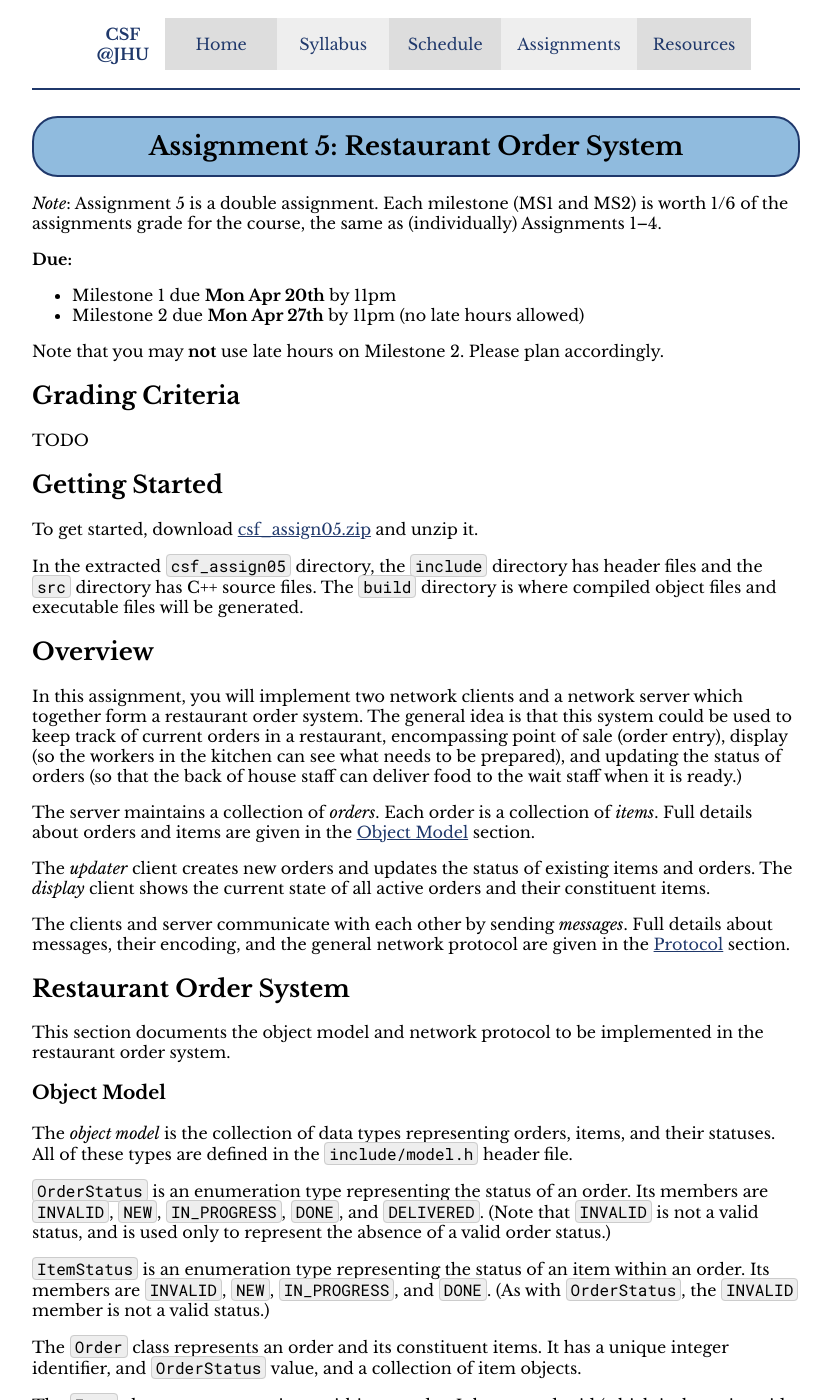
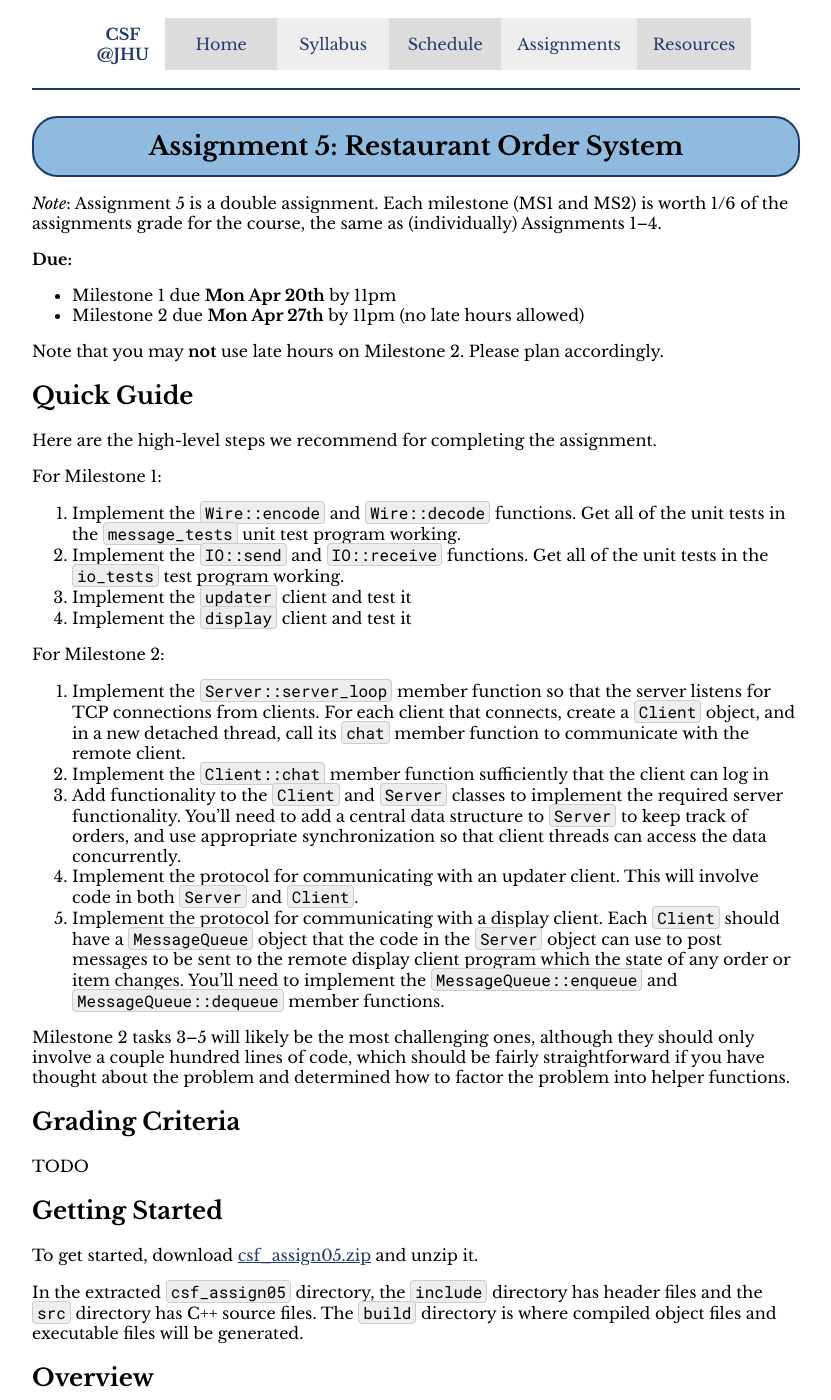
Before and after one commit to jhucsf/spring2026, a Jekyll site: the page built from assign/assign05.md, in a window 1280 px wide and 1400 px high. Shown: the whole window, without its empty margins (224-1055 px from the left). Built offline with Jekyll 4.4.1, drawn with Linux system fonts in a browser that asks for light colours.

Commit message:
added quick guide with high-level tasks

```diff
--- a/assign/assign05.md
+++ b/assign/assign05.md
@@ -14,6 +14,50 @@ is worth 1/6 of the assignments grade for the course, the same as
 
 Note that you may **not** use late hours on Milestone 2.
 Please plan accordingly.
+
+## Quick Guide
+
+Here are the high-level steps we recommend for completing the assignment.
+
+For Milestone 1:
+
+1. Implement the `Wire::encode` and `Wire::decode` functions.
+   Get all of the unit tests in the `message_tests` unit test program
+   working.
+2. Implement the `IO::send` and `IO::receive` functions.
+   Get all of the unit tests in the `io_tests` test program
+   working.
+3. Implement the `updater` client and test it
+4. Implement the `display` client and test it
+
+For Milestone 2:
+
+1. Implement the `Server::server_loop` member function so that
+   the server listens for TCP connections from clients. For each
+   client that connects, create a `Client` object, and in a new
+   detached thread, call its `chat` member function to communicate
+   with the remote client.
+2. Implement the `Client::chat` member function sufficiently that
+   the client can log in
+3. Add functionality to the `Client` and `Server` classes to implement
+   the required server functionality. You'll need to add a central
+   data structure to `Server` to keep track of orders, and use
+   appropriate synchronization so that client threads can access the
+   data concurrently.
+4. Implement the protocol for communicating with an updater client.
+   This will involve code in both `Server` and `Client`.
+5. Implement the protocol for communicating with a display client.
+   Each `Client` should have a `MessageQueue` object that the
+   code in the `Server` object can use to post messages to be
+   sent to the remote display client program which the state of
+   any order or item changes. You'll need to implement the
+   `MessageQueue::enqueue` and `MessageQueue::dequeue` member
+   functions.
+
+Milestone 2 tasks 3–5 will likely be the most challenging ones, although they
+should only involve a couple hundred lines of code, which should be
+fairly straightforward if you have thought about the problem and
+determined how to factor the problem into helper functions.
 
 ## Grading Criteria
 
```
